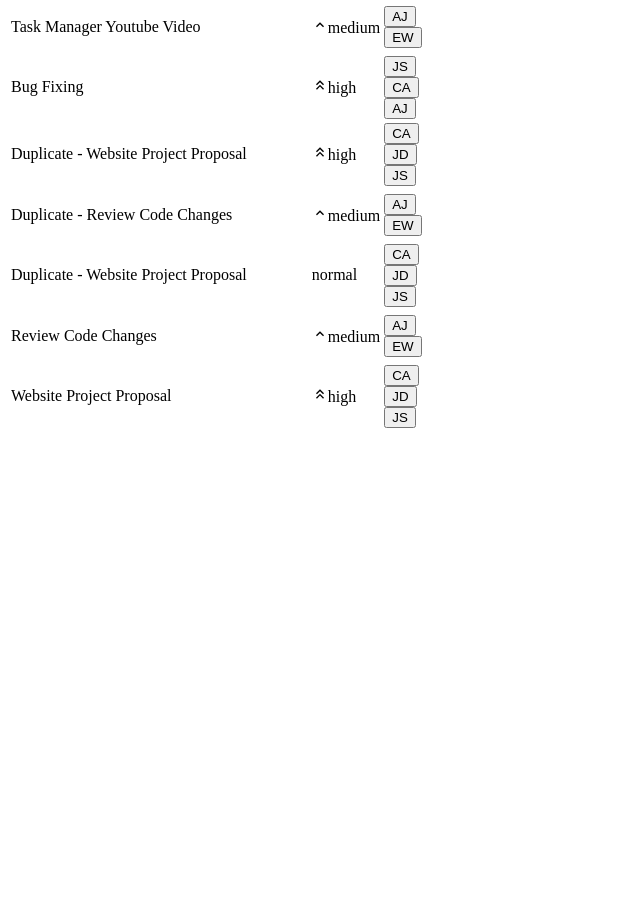
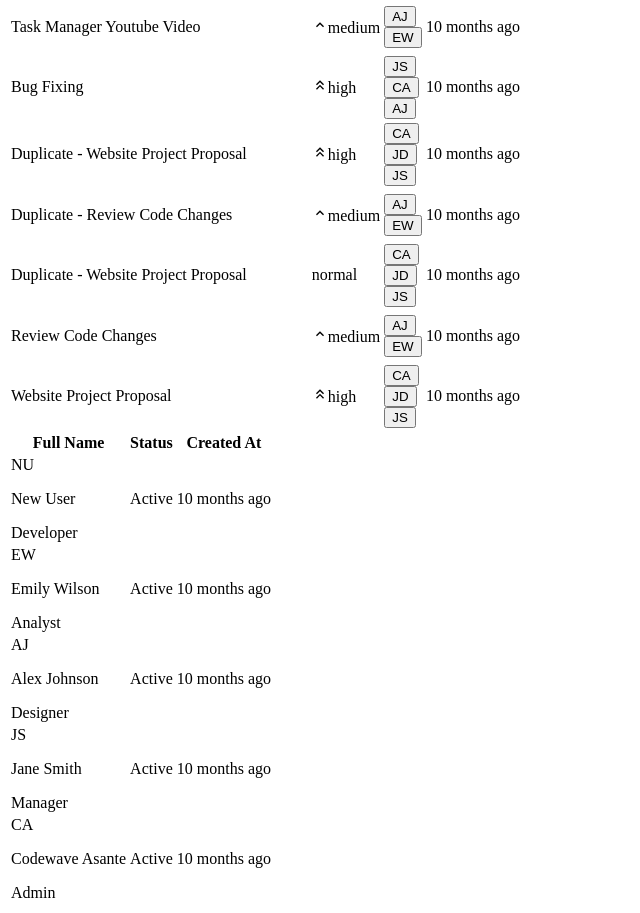
Before and after one commit to HardikPratap/Assign-It, a Next.js app in the folder client/: page /Dashboard in a window 1280 px wide. Shown: the part 924-1837 px from the top of the page, without its empty margins (0-640 px from the left). Before the commit the page ends 1363 px from the top, so only its background shows below. Built offline with nearby package versions, Linux system fonts and the light colour scheme.

Commit message:
dashboard done

```diff
--- a/client/src/App.jsx
+++ b/client/src/App.jsx
@@ -26,7 +26,7 @@ function Layout(){
 
   return user?(
     <div className='w-full h-screen flex flex-col md:flex-row'>
-      <div className='w-1/5 h-screen bg-white
+      <div className='w-1/5 h-screen bg-gray-700
        bg-clip-padding backdrop-filter backdrop-blur-sm bg-opacity-50  sticky top-0 hidden  md:block'>
         <Sidebar />
       </div>
--- a/client/src/assets/data.js
+++ b/client/src/assets/data.js
@@ -1101,7 +1101,7 @@ export const tasks = [
 
 export const user = {
   _id: "662f32ffd1303cc",
-  name: "Codewave",
+  name: "Hardik",
   title: "Administrator",
   role: "Admin",
   email: "admin@mts.com",
--- a/client/src/components/Navbar.jsx
+++ b/client/src/components/Navbar.jsx
@@ -19,7 +19,7 @@ const Navbar = memo(() => {
 
 
   return (
-    <div className='flex justify-between items-center bg-white bg-clip-padding backdrop-filter backdrop-blur-sm bg-opacity-50  px-4 py-3 2xl:py-4 sticky z-10 top-0'>
+    <div className='flex justify-between items-center rounded-b-md bg-gray-700 backdrop-filter backdrop-blur-sm bg-opacity-50  px-4 py-3 2xl:py-4 sticky z-10 top-0'>
       <div className='flex gap-4'>
         <button
           onClick={() => dispatch(setOpenSidebar(true))}
--- a/client/src/pages/Dashboard.jsx
+++ b/client/src/pages/Dashboard.jsx
@@ -5,14 +5,14 @@ import {
   MdKeyboardArrowUp,
   MdKeyboardDoubleArrowUp,
 } from "react-icons/md";
-import { summary } from "../assets/data";
+import { summary, user } from "../assets/data";
 import { LuClipboardEdit } from "react-icons/lu";
 import { FaNewspaper, FaUsers } from "react-icons/fa";
 import { FaArrowsToDot } from "react-icons/fa6";
 import moment from "moment";   // whats moment used for?
 import clsx from 'clsx';
 import Charts from '../components/Charts';
-import { BGS, PRIOTITYSTYELS, TASK_TYPE } from '../utils';
+import { BGS, getInitials, PRIOTITYSTYELS, TASK_TYPE } from '../utils';
 import UserInfo from '../components/UserInfo';
 
 function TaskTable({tasks}) {
@@ -34,11 +34,11 @@ function TaskTable({tasks}) {
   )
 
   const TableRow= ({task})=>(
-    <tr className='border-b border-gray-300 text-gray-600 hover:bg-gray-300/10 '>
+    <tr className='border-b border-gray-500 text-gray-600 hover:bg-gray-300/10 '>
       <td className='py-2'>
         <div className='flex items-center gap-2'>
           <div  className= {clsx("w-4 h-4 rounded-full" ,TASK_TYPE[task.stage])}/>
-          <p className='text-base text-black'>{task.title}</p>
+          <p className='text-base text-neutral-300'>{task.title}</p>
         </div>
       </td>
 
@@ -47,7 +47,7 @@ function TaskTable({tasks}) {
           <span className={clsx("text-lg", PRIOTITYSTYELS[task.priority])}>
             {ICONS[task.priority]}
           </span>
-          <span className='capitalize text-gray-500'>{task.priority}</span>
+          <span className='capitalize text-gray-400'>{task.priority}</span>
         </div>
       </td>
 
@@ -66,6 +66,13 @@ function TaskTable({tasks}) {
           ))}
         </div>
       </td>
+
+      <td className='py-2 pl-2 hidden md:block'>
+        <span className='text-base text-gray-400'>
+          {moment(task?.date).fromNow()}
+        </span>
+      </td>
+
     </tr>
 
   )
@@ -83,6 +90,65 @@ function TaskTable({tasks}) {
     </table>
   </div>
 }
+
+function UserTable({users}){
+  const TableHeader = () => (
+    <thead className='border-b border-gray-300 '>
+      <tr className='text-white  text-left text-xs text-wrap'>
+        <th className='py-2'>Full Name</th>
+        <th className='py-2'>Status</th>
+        <th className='py-2 '>Created At</th>
+      </tr>
+    </thead>
+  );
+
+
+  const TableRow =({user})=>(
+   <tr className='border-b border-gray-700  text-gray-300 hover:bg-gray-400/10'>
+      <td className='py-2'>
+        <div className='flex items-center gap-3'>
+          <div className='w-9 h-9 rounded-full text-white flex items-center justify-center text-xs bg-violet-700'>
+            <span className='text-center'>{getInitials(user?.name)}</span>
+          </div>
+
+          <div>
+            <p className='text-s'> {user.name}</p>
+            <span className='text-xs text-black'>{user?.role}</span>
+          </div>
+          <div>
+          </div>
+        </div>
+      </td>
+
+      <td>
+        <p
+          className={clsx(
+            "w-fit px-3 py-1 rounded-full text-sm",
+            user?.isActive ? "bg-blue-600" : "bg-yellow-600"
+          )}
+        >
+          {user?.isActive ? "Active" : "Disabled"}
+        </p>
+      </td>
+      <td className='py-2 text-xs text-right'>{moment(user?.createdAt).fromNow()}</td>
+   </tr>
+  )
+
+  return (
+    <div className='w-full md:w-1/3 bg-gray-700 h-fit px-2 md:px-6 py-4 shadow-md rounded'>
+    <table className='w-full mb-5'>
+      <TableHeader />
+      <tbody>
+        {users?.map((user, index) => (
+          <TableRow key={index + user?._id} user={user} />
+        ))}
+      </tbody>
+    </table>
+  </div>
+
+  )
+}
+
 
 function Dashboard() {
 
@@ -163,7 +229,7 @@ function Dashboard() {
 
         {/* /right */}
 
-        {/* <UserTable users={summary.users} /> */}
+        <UserTable users={summary.users} />
       </div>
 
 
```
